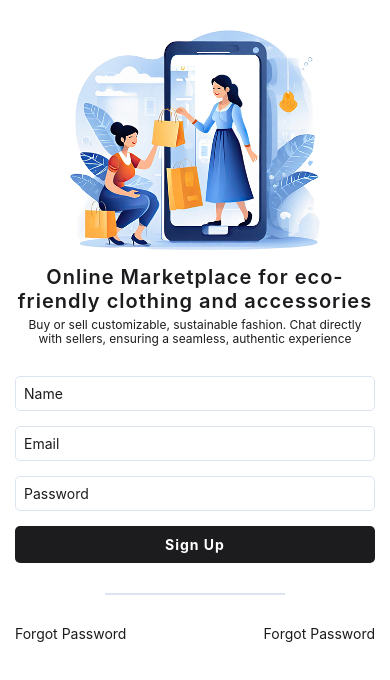
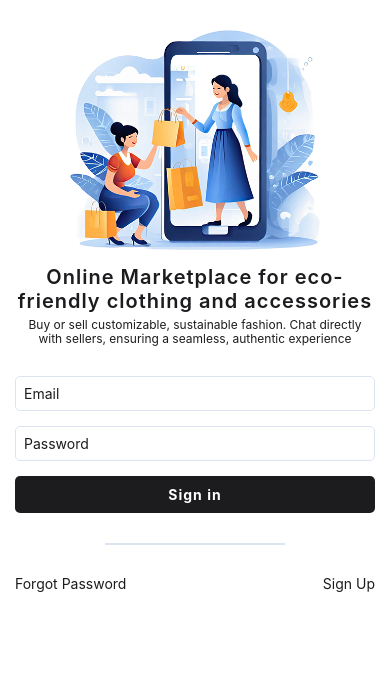
Before and after one commit to emmanueluwa/recircle_app, a React Native app: screen /SignIn in a window 390 px wide. Shown: the top 680 px of the page. Built offline with nearby package versions, Linux system fonts and the light colour scheme.

Commit message:
adding navigation for different views

```diff
--- a/App.tsx
+++ b/App.tsx
@@ -8,11 +8,34 @@ import {
 } from "react-native";
 import SignIn from "@views/SignIn";
 import SignUp from "@views/SignUp";
+import { DefaultTheme, NavigationContainer } from "@react-navigation/native";
+import { createNativeStackNavigator } from "@react-navigation/native-stack";
+import ForgotPassword from "@views/ForgotPassword";
+import colours from "@utils/colours";
+
+const Stack = createNativeStackNavigator();
+
+const MyTheme = {
+  ...DefaultTheme,
+  colors: { ...DefaultTheme.colors, background: colours.white },
+};
 
 export default function App() {
   return (
     <SafeAreaView style={styles.container}>
-      <SignUp />
+      <NavigationContainer theme={MyTheme}>
+        <Stack.Navigator
+          initialRouteName="signIn"
+          screenOptions={{ headerShown: false }}
+        >
+          <Stack.Screen name="SignIn" component={SignIn}></Stack.Screen>
+          <Stack.Screen name="SignUp" component={SignUp}></Stack.Screen>
+          <Stack.Screen
+            name="ForgotPassword"
+            component={ForgotPassword}
+          ></Stack.Screen>
+        </Stack.Navigator>
+      </NavigationContainer>
     </SafeAreaView>
   );
 }
--- a/app/ui/FormNavigator.tsx
+++ b/app/ui/FormNavigator.tsx
@@ -28,7 +28,7 @@ const FormNavigator: FC<Props> = ({
         <Text style={styles.title}>{leftTitle}</Text>
       </Pressable>
       <Pressable onPress={onRightPress}>
-        <Text style={styles.title}>{leftTitle}</Text>
+        <Text style={styles.title}>{rightTitle}</Text>
       </Pressable>
     </View>
   );
--- a/app/views/ForgotPassword.tsx
+++ b/app/views/ForgotPassword.tsx
@@ -1,4 +1,3 @@
-import colours from "@utils/colours";
 import WelcomeHeader from "@ui/WelcomeHeader";
 import { FC } from "react";
 import { StyleSheet, View } from "react-native";
@@ -7,10 +6,12 @@ import AppButton from "@ui/AppButton";
 import FormDivider from "./FormDivider";
 import FormNavigator from "@ui/FormNavigator";
 import CustomKeyAvoidingView from "@ui/CustomKeyAvoidingView";
+import { useNavigation } from "@react-navigation/native";
 
 interface Props {}
 
 const ForgotPassword: FC<Props> = (props) => {
+  const { navigate } = useNavigation();
   return (
     <CustomKeyAvoidingView>
       <View style={styles.innerContainer}>
@@ -25,7 +26,12 @@ const ForgotPassword: FC<Props> = (props) => {
           <AppButton title="Request Link" />
           <FormDivider />
 
-          <FormNavigator leftTitle="Sign Up" rightTitle="Sign In" />
+          <FormNavigator
+            onLeftPress={() => navigate("SignUp")}
+            onRightPress={() => navigate("SignIn")}
+            leftTitle="Sign Up"
+            rightTitle="Sign In"
+          />
         </View>
       </View>
     </CustomKeyAvoidingView>
--- a/app/views/SignIn.tsx
+++ b/app/views/SignIn.tsx
@@ -13,10 +13,13 @@ import AppButton from "@ui/AppButton";
 import FormDivider from "./FormDivider";
 import FormNavigator from "@ui/FormNavigator";
 import CustomKeyAvoidingView from "@ui/CustomKeyAvoidingView";
+import { useNavigation } from "@react-navigation/native";
 
 interface Props {}
 
 const SignIn: FC<Props> = (props) => {
+  const { navigate } = useNavigation();
+
   return (
     <CustomKeyAvoidingView>
       <View style={styles.innerContainer}>
@@ -32,7 +35,12 @@ const SignIn: FC<Props> = (props) => {
           <AppButton title="Sign in" />
           <FormDivider />
 
-          <FormNavigator leftTitle="Forgot Password" rightTitle="Sign Up" />
+          <FormNavigator
+            onLeftPress={() => navigate("ForgotPassword")}
+            onRightPress={() => navigate("SignUp")}
+            leftTitle="Forgot Password"
+            rightTitle="Sign Up"
+          />
         </View>
       </View>
     </CustomKeyAvoidingView>
--- a/app/views/SignUp.tsx
+++ b/app/views/SignUp.tsx
@@ -7,10 +7,12 @@ import AppButton from "@ui/AppButton";
 import FormDivider from "./FormDivider";
 import FormNavigator from "@ui/FormNavigator";
 import CustomKeyAvoidingView from "@ui/CustomKeyAvoidingView";
+import { useNavigation } from "@react-navigation/native";
 
 interface Props {}
 
 const SignUp: FC<Props> = (props) => {
+  const { navigate } = useNavigation();
   return (
     <CustomKeyAvoidingView>
       <View style={styles.innerContainer}>
@@ -27,7 +29,12 @@ const SignUp: FC<Props> = (props) => {
           <AppButton title="Sign Up" />
           <FormDivider />
 
-          <FormNavigator leftTitle="Forgot Password" rightTitle="Sign In" />
+          <FormNavigator
+            onLeftPress={() => navigate("ForgotPassword")}
+            onRightPress={() => navigate("SignIn")}
+            leftTitle="Forgot Password"
+            rightTitle="Sign In"
+          />
         </View>
       </View>
     </CustomKeyAvoidingView>
--- a/package.json
+++ b/package.json
@@ -9,10 +9,14 @@
     "web": "expo start --web"
   },
   "dependencies": {
+    "@react-navigation/native": "^6.1.17",
+    "@react-navigation/native-stack": "^6.9.26",
     "expo": "~51.0.8",
     "expo-status-bar": "~1.12.1",
     "react": "18.2.0",
-    "react-native": "0.74.1"
+    "react-native": "0.74.1",
+    "react-native-safe-area-context": "4.10.1",
+    "react-native-screens": "3.31.1"
   },
   "devDependencies": {
     "@babel/core": "^7.20.0",
```
Also changed, not shown: 1 other file (tests, documents, lock files or other folders).
